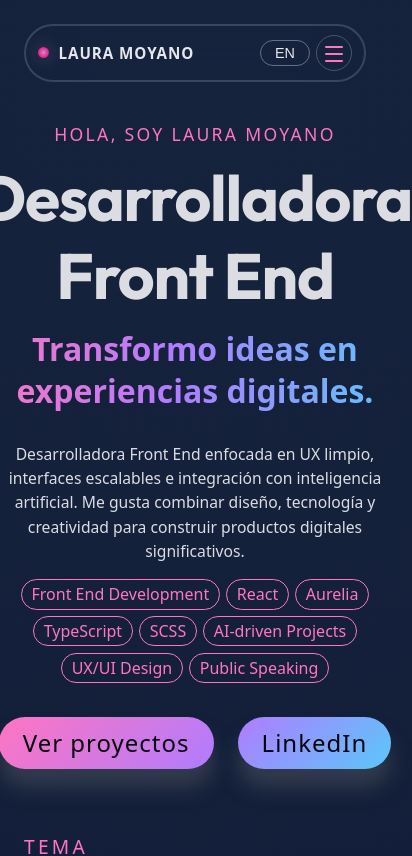
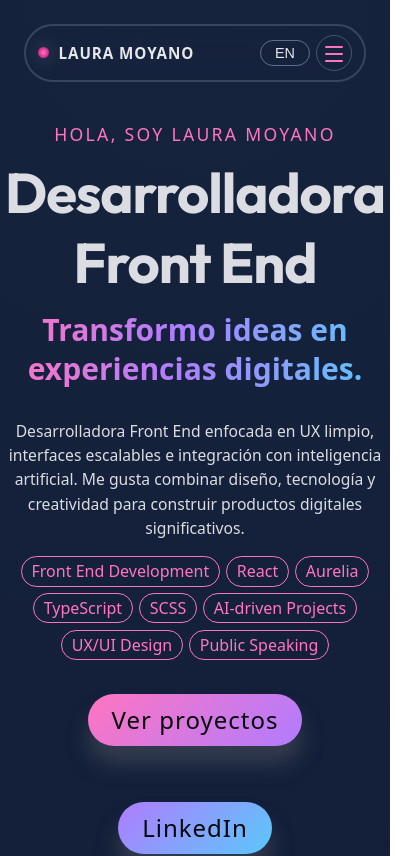
Before and after one commit to Laura-M-stack/laura-moyano-portfolio, a React (Vite) app: page / in a window 390 px wide. Shown: the top 856 px of the page, 412 px wide, since content can reach past the window. Built offline with nearby package versions, Linux system fonts and the light colour scheme.

Commit message:
fix: font size in hero title and subtitle

```diff
--- a/src/styles.css
+++ b/src/styles.css
@@ -668,7 +668,7 @@
 
 .navbar-toggle:hover {
     border-color: var(--primary);
-    box-shadow: 0 0 10px var (--shadow-grey);
+    box-shadow: 0 0 10px var(--shadow-grey);
 }
 
 .navbar-toggle .bar {
@@ -758,7 +758,7 @@
     display: block;
     margin-top: 0;
     margin-bottom: 0;
-    font-size: 40px;
+    font-size: 38px;
     line-height: 1.35;
     margin-inline: auto;
     background-image: linear-gradient(90deg,
@@ -1314,29 +1314,31 @@
     box-shadow: 0 18px 48px rgba(0, 0, 0, 0.95);
 }
 
-/* Responsive */
-
+/* Responsive – Projects slider */
 @media (max-width: 900px) {
     .projects-slider-stage {
         position: static;
-        min-height: 0;
-        padding-block: 1rem 1.5rem;
-    }
-
-    /* Cada slide se comporta como card normal en columna */
+        min-height: auto;
+        padding-block: 1.25rem 1.5rem;
+    }
+
     .project-slide {
-        position: static;
+        position: relative;
+        top: auto;
+        left: auto;
         transform: none;
         opacity: 1;
         filter: none;
         pointer-events: auto;
         max-width: 100%;
-        margin: 0 0 1.5rem;
+        margin: 0 0 1.75rem;
+        z-index: 1;
     }
 
     .project-slide-inner {
         grid-template-columns: minmax(0, 1fr);
         gap: 1.1rem;
+        align-items: flex-start;
     }
 
     .project-slide-media {
@@ -1344,16 +1346,16 @@
         margin: 0 auto;
     }
 
-    /* Todos los estados se ven igual en mobile */
     .project-slide--prev,
     .project-slide--next,
-    .project-slide--off {
+    .project-slide--off,
+    .project-slide--active {
         opacity: 1;
         filter: none;
         transform: none;
-    }
-
-    /* Ocultamos flechas y contador en mobile */
+        z-index: 1;
+    }
+
     .projects-slider-nav {
         display: none;
     }
@@ -1515,11 +1517,11 @@
     }
 
     .hero-eyebrow {
-        font-size: 1.1rem !important;
+        font-size: 1.2rem !important;
     }
 
     .hero-title-main-group {
-        font-size: 64px !important;
+        font-size: 56px !important;
         white-space: normal;
         flex-wrap: wrap;
         justify-content: center;
@@ -1527,7 +1529,7 @@
     }
 
     .hero-subtitle {
-        font-size: 32px !important;
+        font-size: 34px !important;
         line-height: 1.3;
     }
 
@@ -1544,12 +1546,16 @@
         padding-inline: 1rem;
     }
 
+    .hero-eyebrow {
+        font-size: 1.1rem !important;
+    }
+
     .hero-title-main-group {
         font-size: 48px;
     }
 
     .hero-subtitle {
-        font-size: 22px;
+        font-size: 30px !important;
     }
 
     .hero-tagline {
```
Also changed, not shown: 4 other files (tests, documents, lock files or other folders). Lines whose indentation alone changed are shown as unchanged.
